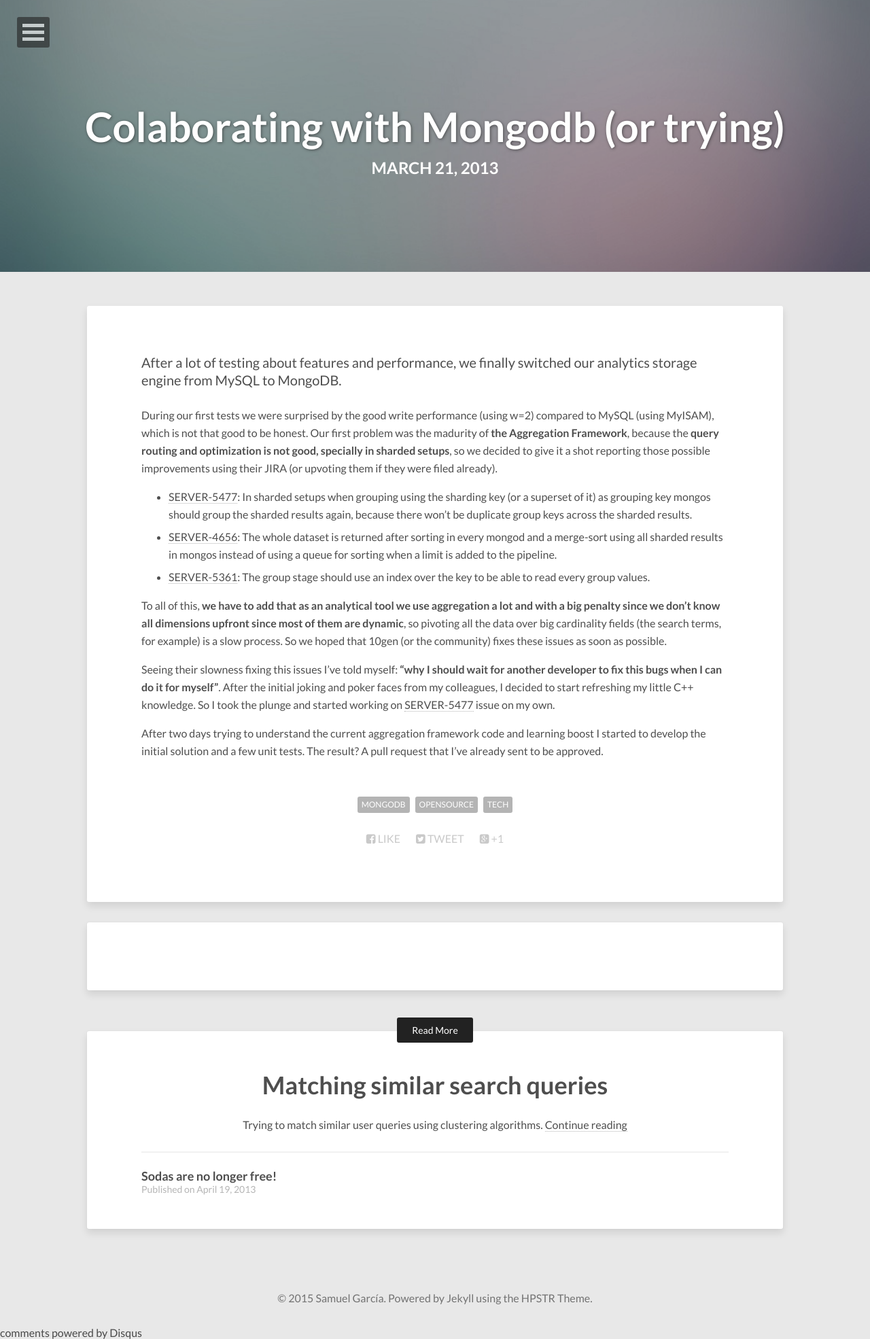
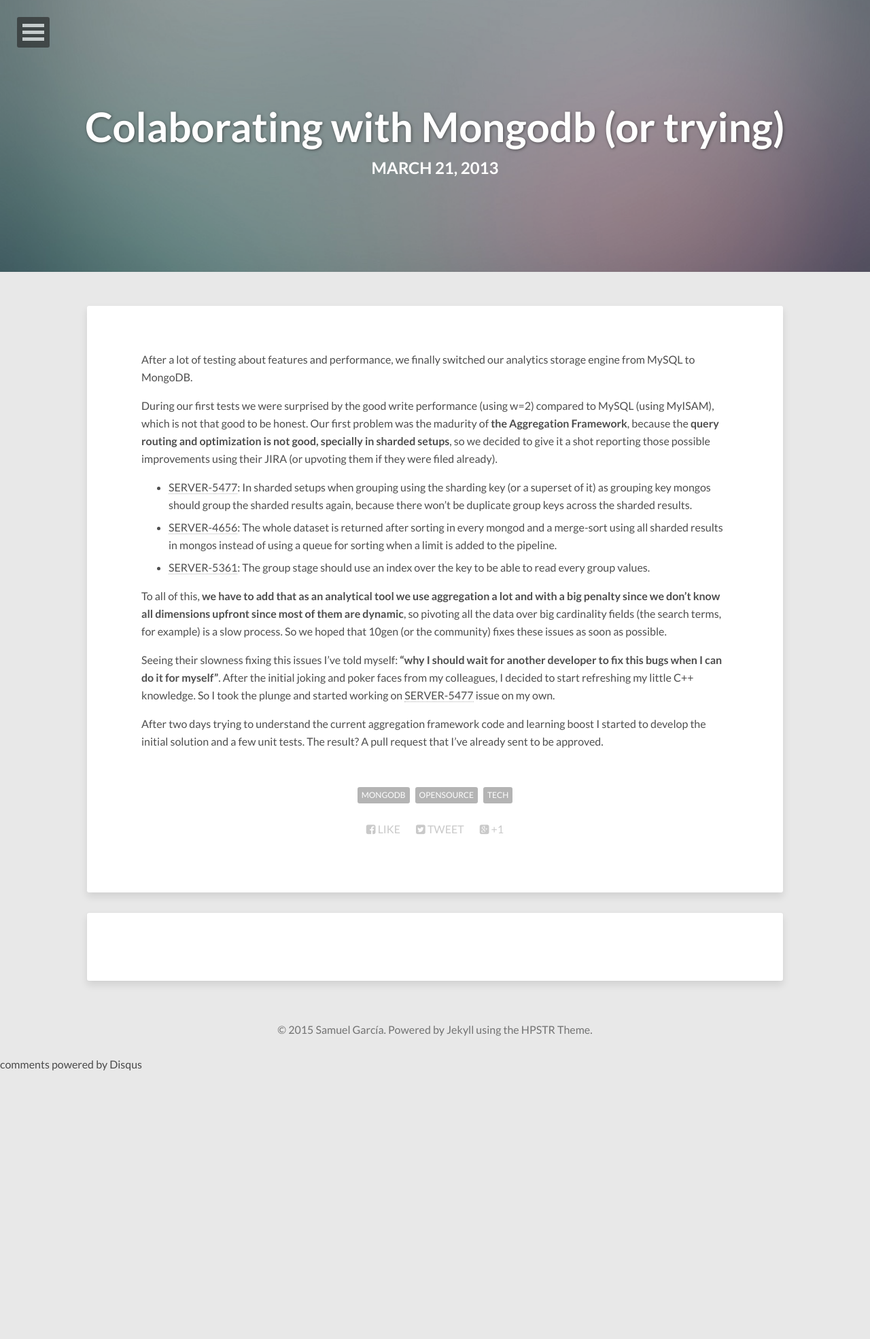
Before and after one commit to samuelgmartinez/samuelgmartinez-oldsite, a Jekyll site: the page built from _posts/2013-03-21-colaborating-with-mongodb.md, in a window 1280 px wide. Shown: the whole page at 68% size. Built offline with Jekyll 4.4.1, drawn with Linux system fonts in a browser that asks for light colours; nearby versions of some CDN libraries; comment, search, counter and statistics services are not loaded; after the commit the page ends 1575 px from its top, so only the background shows below that.

Commit message:
additional structural changes

```diff
--- a/_config.yml
+++ b/_config.yml
@@ -1,6 +1,7 @@
 title:            Thoughts from the heap
 description:      Writings about tech and no so tech stuff.
 disqus_shortname: hpstrtheme
+excerpt_separator: <!--more-->
 reading_time:     false
 words_per_minute: 200
 # Your site's domain goes here (eg: //mmistakes.github.io, http://mademistakes.com, etc)
--- a/_layouts/post.html
+++ b/_layouts/post.html
@@ -50,7 +50,6 @@
       </footer>
     </div><!-- /.entry-content -->
     {% if page.comments != false %}<section id="disqus_thread"></section><!-- /#disqus_thread -->{% endif %}
-    {% if site.related_posts.size > 0 %}{% include read-more.html %}{% endif %}
   </article>
 </div><!-- /#main -->
 
--- a/_posts/2013-03-21-colaborating-with-mongodb.md
+++ b/_posts/2013-03-21-colaborating-with-mongodb.md
@@ -12,6 +12,7 @@
 During our first tests we were surprised by the good write performance (using w=2) compared to MySQL (using MyISAM), which is not that good to be honest. Our first problem was the madurity of **the Aggregation Framework**, because the **query routing and optimization is not good, specially in sharded setups**, so we decided to give it a shot reporting those possible improvements using their JIRA (or upvoting them if they were filed already).
 
 <!--more-->
+<a id="read-more"/>
 
 - [SERVER-5477](https://jira.mongodb.org/browse/SERVER-5477): In sharded setups when grouping using the sharding key (or a superset of it) as grouping key mongos should group the sharded results again, because there won't be duplicate group keys across the sharded results.
 - [SERVER-4656](https://jira.mongodb.org/browse/SERVER-4656): The whole dataset is returned after sorting in every mongod and a merge-sort using all sharded results in mongos instead of using a queue for sorting when a limit is added to the pipeline.
--- a/_sass/_page.scss
+++ b/_sass/_page.scss
@@ -214,9 +214,6 @@
 			max-width: $large_page_width	;
 			margin: 50px auto 30px auto;
 			padding: 50px 80px;
-			> p:first-child {
-				@include font-size(20);
-			}
 		}
 	}
 	#disqus_thread {
```
Also changed, not shown: _posts/2014-07-18-matching-similar-search-queries.md (+1 -0 lines), index.html (+7 -3 lines).
